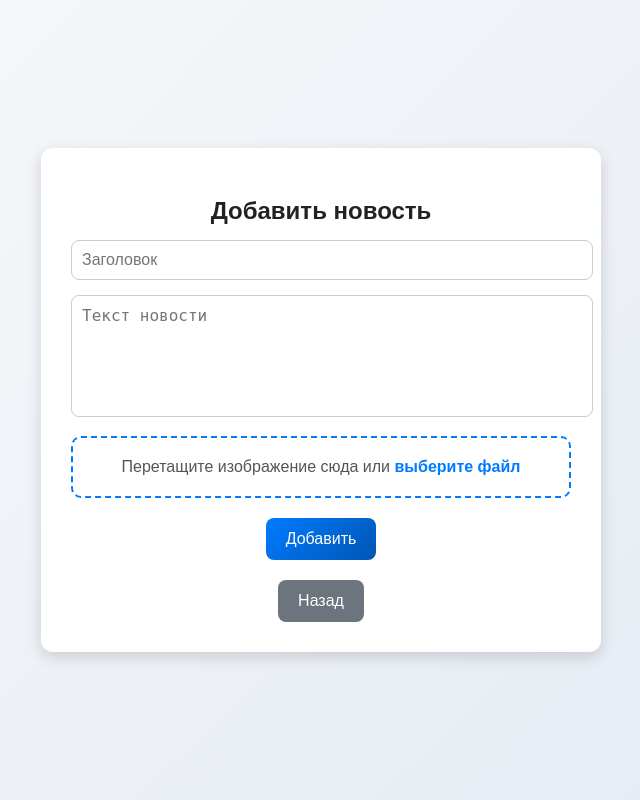
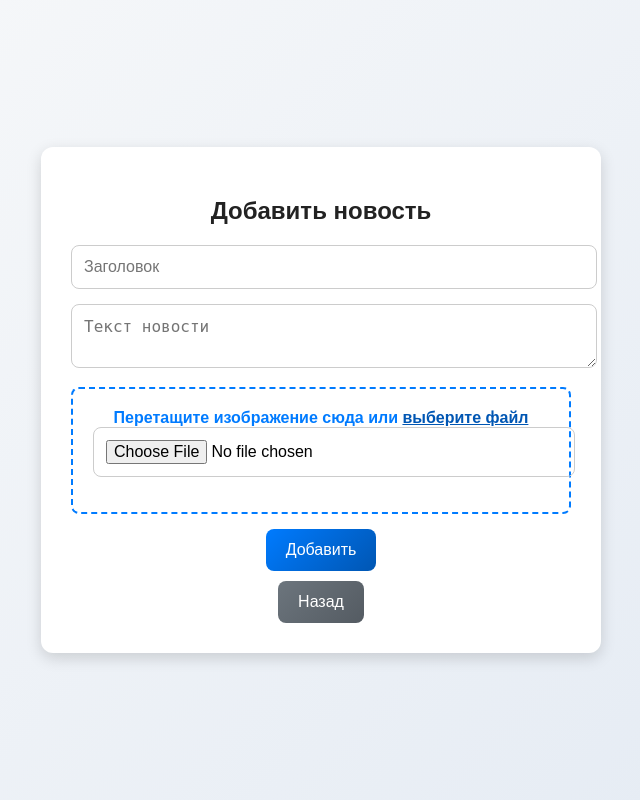
Before and after one commit to MikitaKostukevich/SellCarSite, a PHP site: page /add-news.php in a window 1280 px wide. Shown: the whole page, without its empty margins (319-959 px from the left). Run offline with PHP 8.4, Linux system fonts and the light colour scheme; the visitor is signed in with stand-in values (Sample User, id 1).

Commit message:
repair bugs

```diff
--- a/css/add_news.css
+++ b/css/add_news.css
@@ -23,62 +23,58 @@ body {
 h2 {
     color: #222;
     font-size: 24px;
-    margin-bottom: 15px;
+    margin-bottom: 20px;
 }
 
 /* Поля ввода */
 input, textarea {
     width: 100%;
-    padding: 10px;
+    padding: 12px;
     margin-bottom: 15px;
     border: 1px solid #ccc;
     border-radius: 8px;
     font-size: 16px;
+    transition: all 0.3s ease;
 }
 
-/* Поле ввода текста */
-textarea {
-    height: 100px;
-    resize: none;
+input:focus, textarea:focus {
+    border-color: #007bff;
+    box-shadow: 0 0 8px rgba(0, 123, 255, 0.3);
+    outline: none;
 }
 
-/* Зона загрузки */
+/* Зона загрузки изображения */
 .upload-area {
     border: 2px dashed #007bff;
     padding: 20px;
-    border-radius: 10px;
+    margin-bottom: 15px;
+    border-radius: 8px;
+    cursor: pointer;
     text-align: center;
-    cursor: pointer;
     transition: all 0.3s ease;
 }
 
 .upload-area p {
-    color: #555;
     margin: 0;
+    color: #007bff;
+    font-weight: bold;
 }
 
 .upload-area span {
-    color: #007bff;
-    font-weight: bold;
+    color: #0056b3;
+    text-decoration: underline;
     cursor: pointer;
 }
 
-.upload-area.dragging {
-    background: rgba(0, 123, 255, 0.1);
-}
-
-/* Скрытое поле */
-#image-input {
-    display: none;
+.upload-area:hover {
+    background-color: rgba(0, 123, 255, 0.1);
 }
 
 /* Превью изображения */
 #preview-image {
     max-width: 100%;
-    height: auto;
     margin-top: 10px;
     border-radius: 8px;
-    box-shadow: 0 4px 8px rgba(0, 0, 0, 0.2);
 }
 
 /* Кнопки */
@@ -94,7 +90,6 @@ textarea {
     transition: all 0.3s ease;
     border: none;
     cursor: pointer;
-    margin-top: 20px;
 }
 
 .btn:hover {
@@ -102,11 +97,19 @@ textarea {
     transform: scale(1.05);
 }
 
-/* Кнопка назад */
+/* Кнопка "Назад" */
 .btn-back {
-    background: #6c757d;
+    background: linear-gradient(135deg, #6c757d, #545b62);
+    margin-top: 10px;
 }
 
 .btn-back:hover {
-    background: #5a6268;
+    background: linear-gradient(135deg, #545b62, #3d4349);
 }
+
+/* Адаптивность */
+@media (max-width: 600px) {
+    .container {
+        width: 90%;
+    }
+}
```
Also changed, not shown: js/add-news.js (+27 -21 lines).
